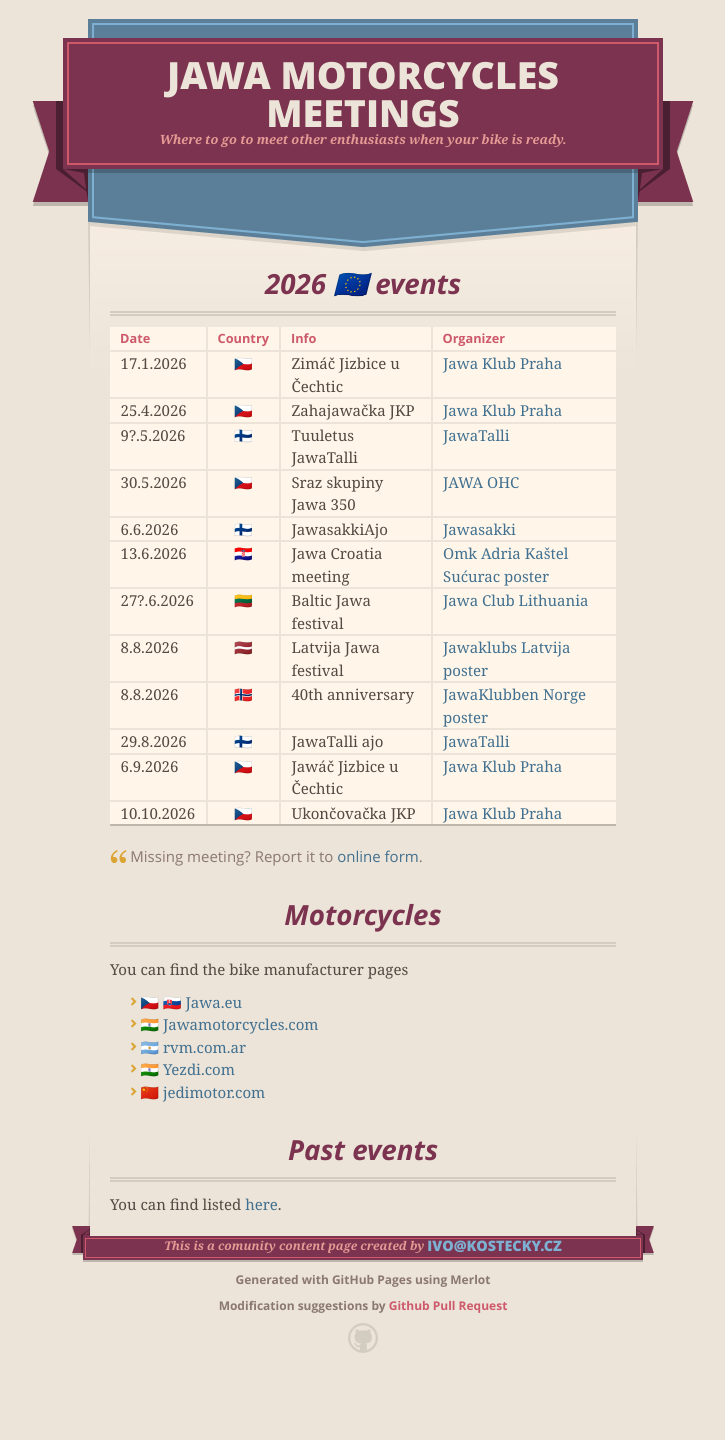
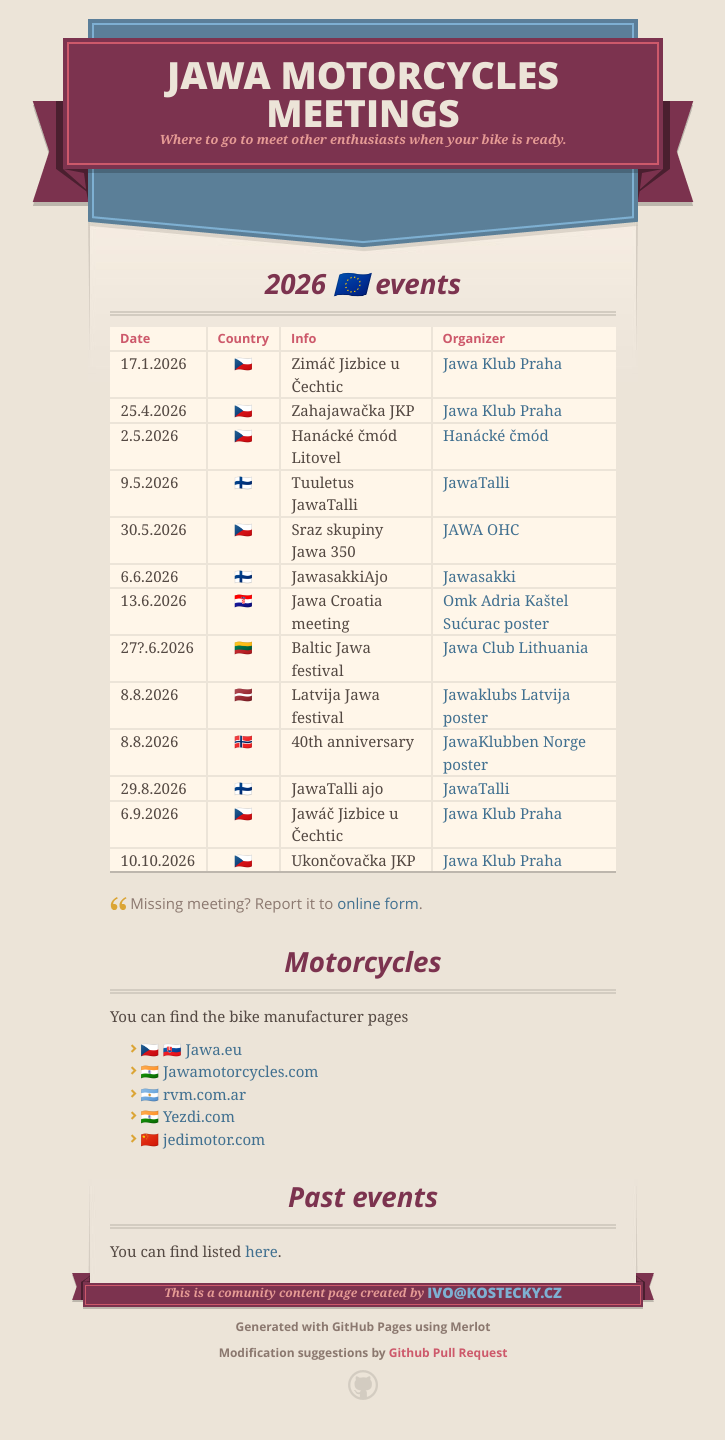
Before and after one commit to microkost/jawamotorcycles.cz, a Jekyll site: the page built from docs/index.md, in a window 1280 px wide. Shown: the whole page, without its empty margins (277-1002 px from the left). Built offline with Jekyll 4.4.1, drawn with Linux system fonts in a browser that asks for light colours; our own code applies the rules of GitHub Pages for plain Markdown files; before the commit the page ends 1393 px from its top, so only the background shows below that.

Commit message:
Hanácké čmód added

```diff
--- a/docs/index.md
+++ b/docs/index.md
@@ -8,7 +8,8 @@
 | :--- | :---: | :--- | :--- |
 |  17.1.2026 | 🇨🇿 | Zimáč Jizbice u Čechtic | [Jawa Klub Praha](http://www.jawaklub.cz/kalendar) |
 |  25.4.2026 | 🇨🇿 | Zahajawačka JKP | [Jawa Klub Praha](http://www.jawaklub.cz/kalendar) |
-|  9?.5.2026 | 🇫🇮 | Tuuletus JawaTalli | [JawaTalli](https://www.jawatalli.fi/news/) |
+|   2.5.2026 | 🇨🇿 | Hanácké čmód Litovel | [Hanácké čmód](https://veterankalendar.cz/index.php/index.php?id=5&id_p=12499) |
+|   9.5.2026 | 🇫🇮 | Tuuletus JawaTalli | [JawaTalli](https://www.jawatalli.fi/news/) |
 |  30.5.2026 | 🇨🇿 | Sraz skupiny Jawa 350 | [JAWA OHC](https://www.facebook.com/events/1221708656550732/) |
 |   6.6.2026 | 🇫🇮 | JawasakkiAjo | [Jawasakki](https://www.jawasakki.fi/tapahtuma/jawasakkiajot-2026/) |
 |  13.6.2026 | 🇭🇷 | Jawa Croatia meeting | [Omk Adria Kaštel Sućurac](https://www.facebook.com/groups/948308646138064/user/100003857207940) [poster](assets/2026/jawa-croatia-2026.jpg) |
```
